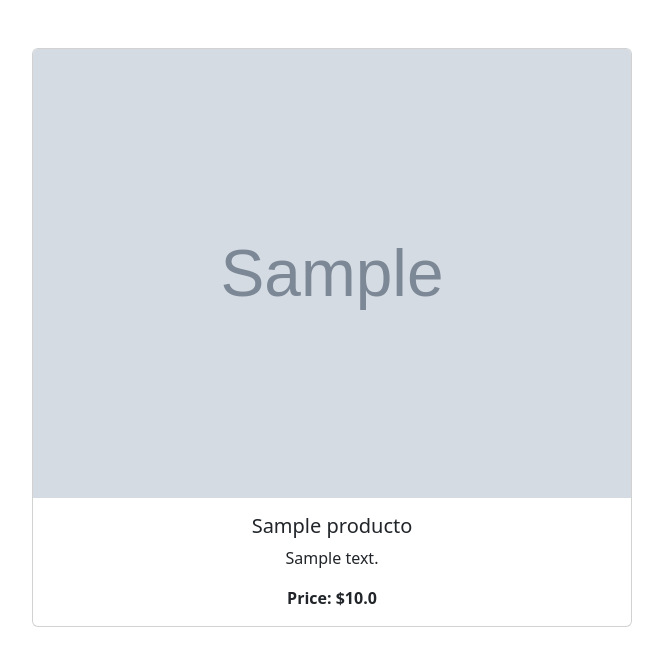
After one commit to faroemiliano/python3NewSite, a Flask app: page /product/1 in a window 1280 px wide. The commit adds this page. Shown: the top 666 px of the page, without its empty margins (308-971 px from the left). Run offline with Flask 3, Linux system fonts and the light colour scheme; tables that the repository leaves empty hold one stand-in row (values such as "Sample post"); grey boxes marked "Sample" are stand-in pictures; some libraries are stand-ins or nearby versions.

Commit message:
3 commit

```diff
--- a/modules/home/controller.py
+++ b/modules/home/controller.py
@@ -1,5 +1,6 @@
 from __main__ import app
+from flask import render_template
 
 @app.route('/')
 def home():
-    return render_template('usuario.html')
+    return render_template('productos.html')
--- a/modules/login/controller.py
+++ b/modules/login/controller.py
@@ -1,7 +1,7 @@
 from __main__ import app
 from flask import Flask, request, render_template, redirect, url_for, flash, session
 from werkzeug.security import generate_password_hash, check_password_hash
-from modulos.usuarios import Usuarios
+from modules.users.model import Usuarios
 from app import db
 
 @app.route('/registro', methods=['POST', 'GET'])
--- a/modules/products/actions.py
+++ b/modules/products/actions.py
@@ -1,5 +1,5 @@
 from app import  db
-from modulos.productos import Producto
+from modules.products.model import Producto
 
 def agregar_producto():
     # Crear un nuevo producto manualmente
@@ -9,7 +9,7 @@ def agregar_producto():
         price=99.99,
         image_url='http://example.com/imagen.jpg'
     )
-
+    print(nuevo_producto)
     # Agregar el producto a la sesión y guardar los cambios
     db.session.add(nuevo_producto)
     db.session.commit()
--- a/modules/products/controller.py
+++ b/modules/products/controller.py
@@ -1,7 +1,15 @@
 from __main__ import app
 from flask import Flask, render_template
-from modulos.productos import Producto
+from modules.products.model import Producto
 
-@app.route('/productos')
-def productos():
-    return render_template('productosInicial.html')
+
+
+@app.route('/lista_productos')
+def product_list():
+    productos = Producto.query.all()
+    return render_template('productos.html', productos=productos)
+
+@app.route('/product/<int:product_id>')
+def product_detail(product_id):
+    product = Producto.query.get_or_404(product_id)
+    return render_template('product_detail.html', product=product)
--- a/templates/productosInicial.html
+++ b/templates/base.html
@@ -132,6 +132,7 @@
       <h1>Contenido principal de la página</h1>
       <p>Aquí puedes poner el contenido de tu página.</p>
     </div>
+    <div>{% block content %}{% endblock %}</div>
     <script src="https://cdn.jsdelivr.net/npm/@popperjs/core@2.11.6/dist/umd/popper.min.js"></script>
     <script src="https://cdn.jsdelivr.net/npm/bootstrap@5.3.0/dist/js/bootstrap.min.js"></script>
   </body>
--- /dev/null
+++ b/templates/product_detail.html
@@ -0,0 +1,28 @@
+<!DOCTYPE html>
+<html lang="en">
+  <head>
+    <meta charset="UTF-8" />
+    <meta name="viewport" content="width=device-width, initial-scale=1.0" />
+    <link
+      href="https://cdnjs.cloudflare.com/ajax/libs/bootstrap/5.3.0/css/bootstrap.min.css"
+      rel="stylesheet"
+    />
+    <title>Detail</title>
+  </head>
+  <body>
+    <div class="container mt-5">
+      <div class="card mx-auto" style="max-width: 600px">
+        <img
+          src="{{ product.image_url }}"
+          class="card-img-top"
+          alt="{{ product.name }}"
+        />
+        <div class="card-body text-center">
+          <h5 class="card-title">{{ product.name }}</h5>
+          <p class="card-text">{{ product.description }}</p>
+          <p class="card-text"><strong>Price: ${{ product.price }}</strong></p>
+        </div>
+      </div>
+    </div>
+  </body>
+</html>
```
Also changed, not shown: templates/productos.html (added, +27 -0 lines).
